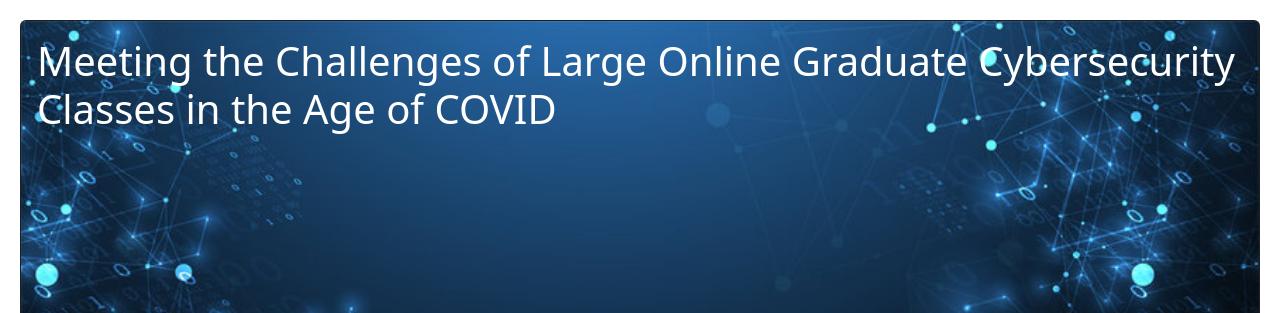
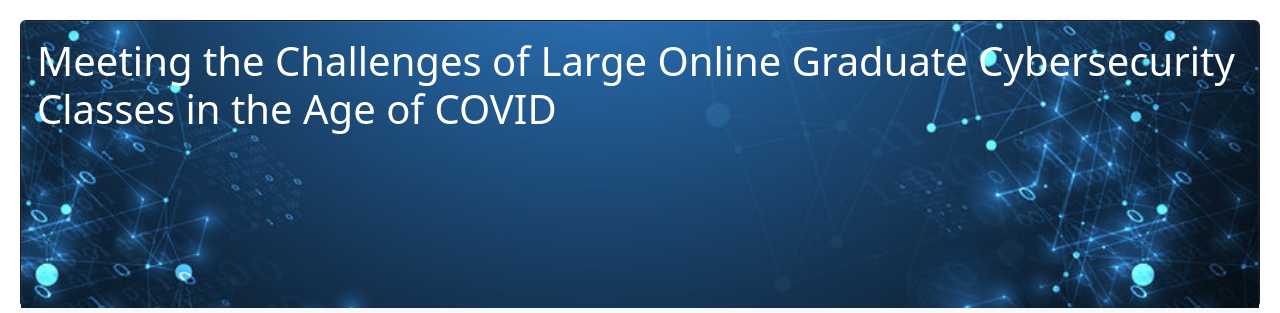
Before and after one commit to Tanujasontakke/Research-paper-lab2, a website: page itc505/homework/4.html in a window 1280 px wide. Shown: the top 313 px of the page. Drawn offline with nearby package versions, Linux system fonts and the light colour scheme.

Commit message:
Update 4.html

```diff
--- a/itc505/homework/4.html
+++ b/itc505/homework/4.html
@@ -8,7 +8,7 @@
 
 <body style = "padding:20px;">
 
-	<div class="card bg-dark text-white h-200">
+	<div class="card bg-dark text-white" style="height: 18rem;">
 		<img class="card-img" src="./images/simple_cybersecurity.jpg" alt="Card image">
 		<div class="card-img-overlay">
 		  <h1 class="card-title">Meeting the Challenges of Large Online Graduate Cybersecurity Classes in the Age of COVID</h1>
```
